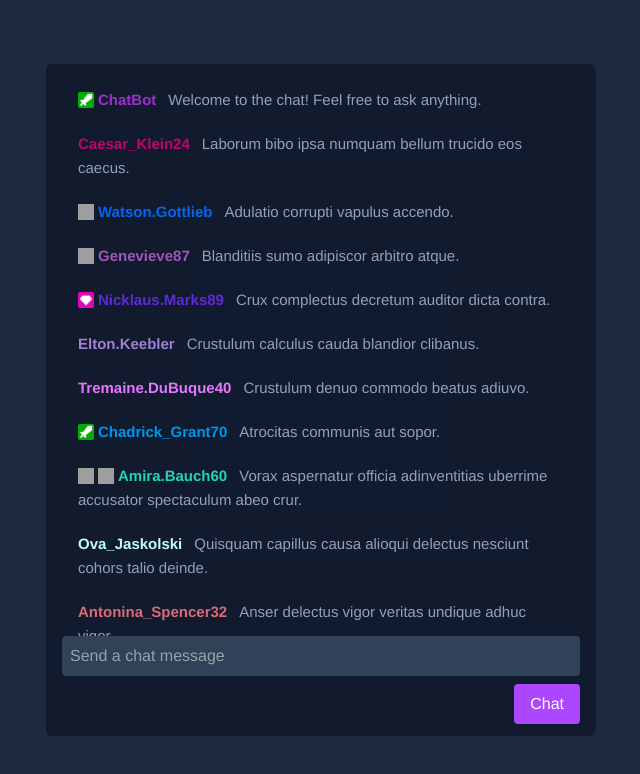
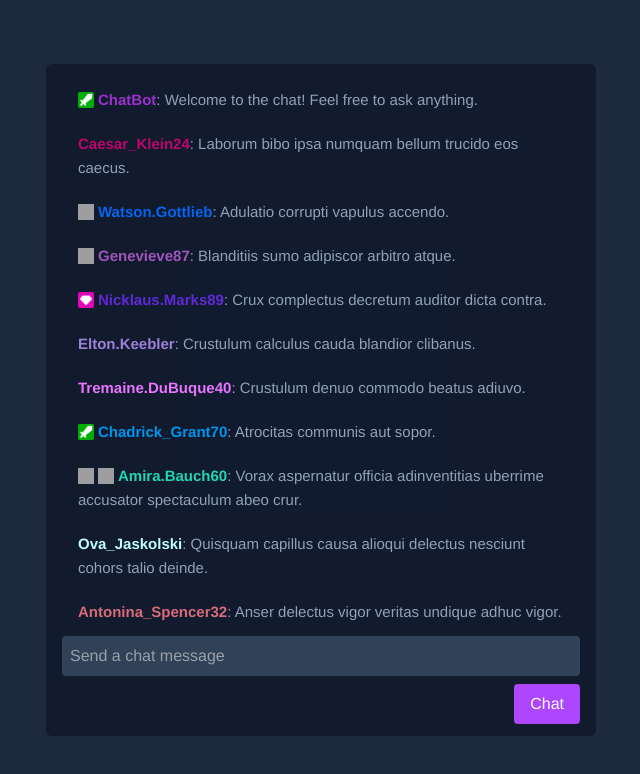
Before and after one commit to ibqn/vite-twich-chat, a React (Vite) app in the folder packages/frontend/: page / in a window 1280 px wide. Shown: the top 774 px of the page, without its empty margins (319-959 px from the left). Built offline with nearby package versions, Linux system fonts and the light colour scheme; grey boxes are pictures that could not be loaded.

Commit message:
Fix chat message formatting by adjusting content display style

```diff
--- a/packages/frontend/src/components/chat-message.tsx
+++ b/packages/frontend/src/components/chat-message.tsx
@@ -34,7 +34,7 @@ export const ChatMessage = ({ className, message, ...props }: Props) => {
         {Badges}
         {Author}
       </div>
-      <span className="ml-3 break-words text-slate-400">{message.content}</span>
+      <span className="break-words text-slate-400">: {message.content}</span>
     </div>
   )
 }
```
